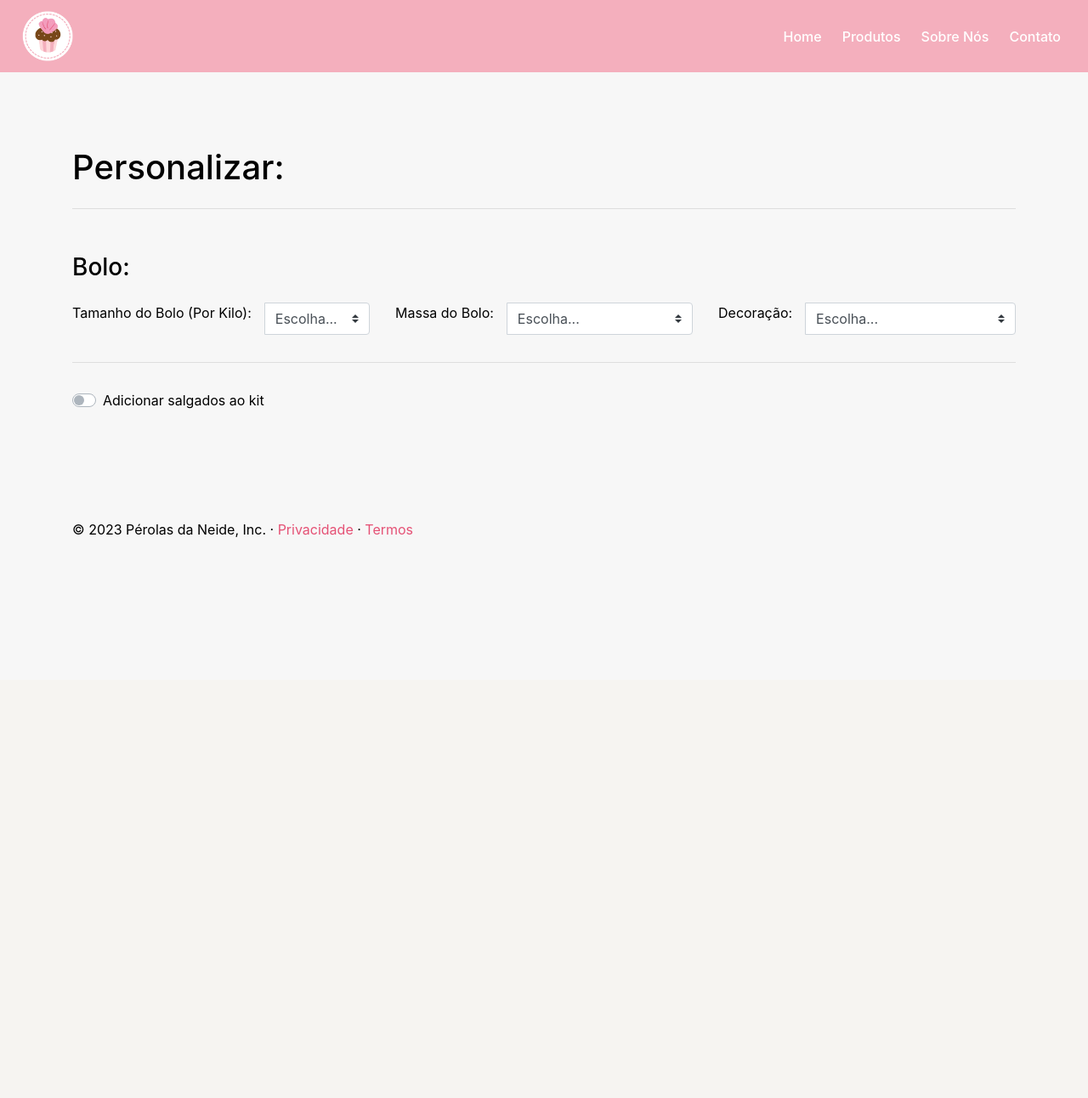
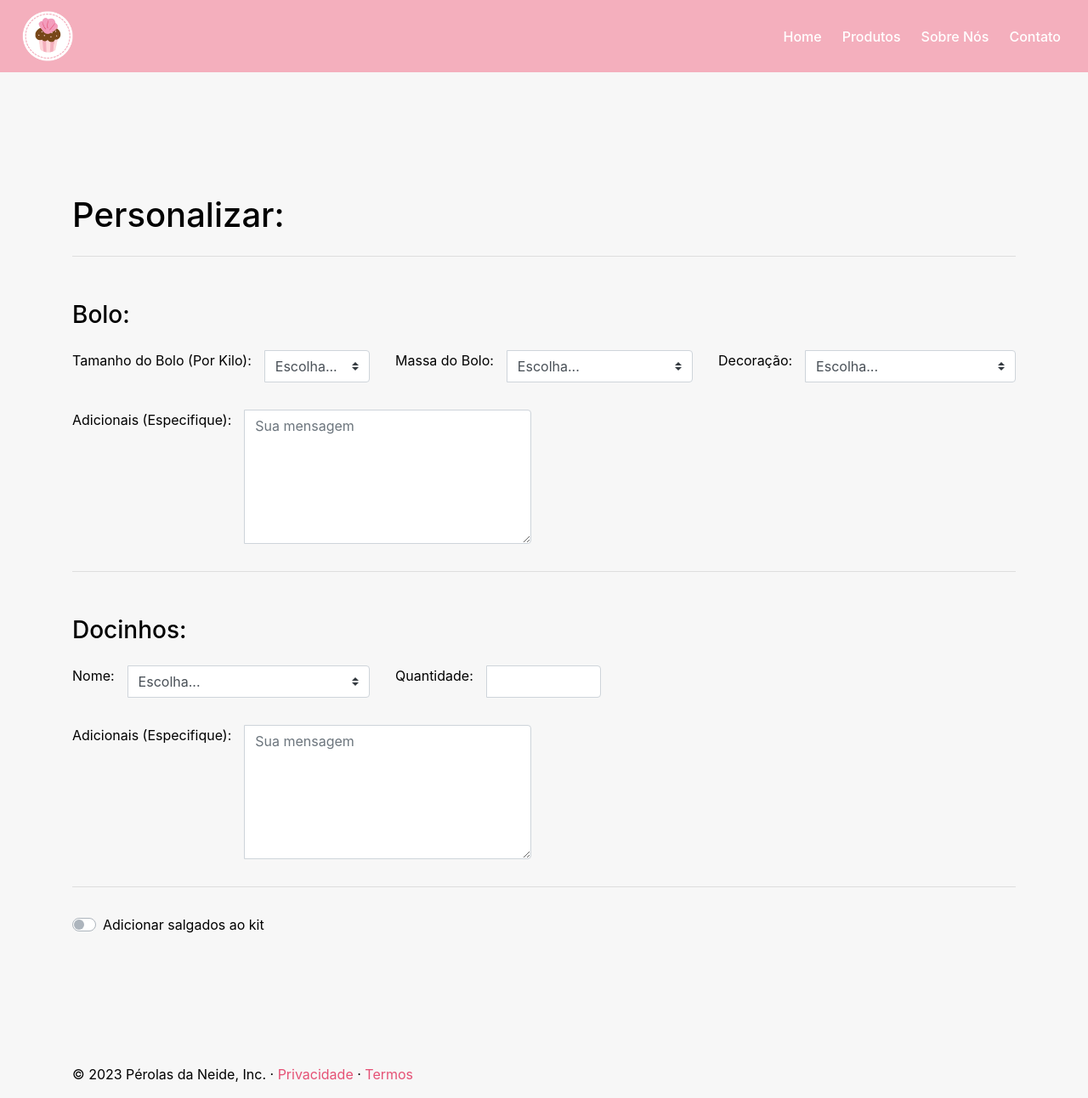
Before and after one commit to nana-marques/perolas-website, a CodeIgniter app: page /Ana/index.php/home/personalizar in a window 1280 px wide. Shown: the whole page at 85% size. Before the commit the page ends 632 px from the top, so only its background shows below. Run offline with CodeIgniter, Linux system fonts and the light colour scheme; data that the repository does not hold is empty; some libraries are stand-ins or nearby versions.

Commit message:
menu personalizar: docinhos e salgados

```diff
--- a/application/controllers/Home.php
+++ b/application/controllers/Home.php
@@ -81,7 +81,9 @@ class Home extends CI_Controller {
 	public function personalizar()
 	{
 		$this->load->model('Msalgados');
-		$data['resultado'] = $this->Msalgados->select();
+		$this->load->model('Mdoces');
+		$data['resultadoD'] = $this->Mdoces->select();
+		$data['resultadoS'] = $this->Msalgados->select();
 		$this->load->view('static/header.php');
 		$this->load->view('personalizar', $data);
 		$this->load->view('static/footer.php');
--- a/application/models/Mdoces.php
+++ b/application/models/Mdoces.php
@@ -22,7 +22,8 @@ class Mdoces extends CI_Model{
             }
         }
 
-        $this->db->select('doces.nome,
+        $this->db->select(' doces.id,
+                            doces.nome,
                             doces.tipo,
                             doces.descricao');
 
--- a/application/views/personalizar.php
+++ b/application/views/personalizar.php
@@ -2,6 +2,7 @@
 
 <div class="mt-5">
     <main role="main">
+        <?php echo form_open('produtos/personalizar', 'class="p-2" id="personalizar"') ?>
         <div class="container mt-5">
             <div class="row mt-5">
                 <div class="container marketing">
@@ -57,6 +58,50 @@
                         </select>
                     </div>
                 </div>
+                <div class="col-lg-6 mt-3">
+                    <div class="form-group input-group mb-3">
+                        <div class="input-group-prepend">
+                            <label class="mr-3" for="adicional">Adicionais (Especifique):</label>
+                        </div>
+                        <textarea name="adicional" id="adicional" class="form-control" placeholder="Sua mensagem" cols="50" rows="6"></textarea>
+                    </div>
+                </div>
+            </div>
+            <hr>
+            <div class="form-group row mt-4">
+                <div class="container marketing">
+                    <h3 style="margin-top: 1em;">Docinhos:</h3>
+                </div>
+                <div class="col-lg-4 mt-3">
+                    <div class="input-group">
+                        <div class="input-group-prepend">
+                            <label class="mr-3" for="docinho">Nome:</label>
+                        </div>
+                        <select class="custom-select" id="docinho">
+                            <option selected disabled>Escolha...</option>
+                            <?php foreach ($resultadoD as $row) { ?>
+                                <option value="<?php $row->id ?>"><?= $row->nome ?></option>
+                            <?php } ?>
+                        </select>
+                    </div>
+                </div>
+                <div class="col-lg-6 mt-3">
+                    <div class="input-group mb-3">
+                        <div class="input-group-prepend">
+                            <label for="quantidade" class="mr-3">Quantidade:</label>
+                        </div>
+                        <input type="number" class="form-control col-3" id="quantidade" min="10" step="5">
+                    </div>
+                </div>
+                <br />
+                <div class="col-lg-6 mt-3">
+                    <div class="form-group input-group mb-3">
+                        <div class="input-group-prepend">
+                            <label class="mr-3" for="adicional">Adicionais (Especifique):</label>
+                        </div>
+                        <textarea name="adicional" id="adicional" class="form-control" placeholder="Sua mensagem" cols="50" rows="6"></textarea>
+                    </div>
+                </div>
             </div>
             <hr>
             <div class="form-group row mt-3">
@@ -77,35 +122,50 @@
                 <div class="container marketing">
                     <h3 style="margin-top: 1em;">Salgados:</h3>
                 </div>
-                <div class="col-lg-4 mt-3">
+                <div class="row col-lg-12" id="divsalgado">
+                    <div class="col-lg-6 mt-3">
                         <div class="input-group">
                             <div class="input-group-prepend">
                                 <label class="mr-3" for="salgado">Nome:</label>
                             </div>
                             <select class="custom-select" id="salgado">
                                 <option selected disabled>Escolha...</option>
-                            <?php foreach ($resultado as $row) { ?>
+                                <?php foreach ($resultadoS as $row) { ?>
                                     <option value="<?php $row->id ?>"><?= $row->nome ?></option>
                                 <?php } ?>
                             </select>
                         </div>
                     </div>
-                <div class="col-lg-4 mt-3">
+                    <div class="col-lg-6 mt-3">
                         <div class="input-group mb-3">
                             <div class="input-group-prepend">
-                            <label for="quantidade" class="mr-3">Quantidade</label>
+                                <label for="quantidade" class="mr-3">Quantidade:</label>
                             </div>
-                        <input type="number" class="form-control col-3" id="quantidade" min="10" step="5">
+                            <input type="number" class="form-control col-3" id="quantidade" min="10" step="5" onkeypress="return (event.key !=8 && event.key ==0 || (event.key >= 48 && event.key <= 57))">
                         </div>
                     </div>
-                <div class="col-lg-3 mt-3">
-					<button class="btn btn-secondary rounded-right text-left btn-lg" title="Adicionar Salgado" type="button">
+                    <br />
+                </div>
+                <br />
+                <div class="col-lg-2 mt-3 float-right">
+					<button class="btn btn-secondary rounded-right text-left btn-lg" title="Adicionar Salgado" type="button" id="btnadd">
 						<i class="fas fa-plus"></i>
 					</button>
                 </div>
             </div>
         </div>
+        <?= form_close()?>
     </main>
 </div>
 
+<script>
+    $(function() {
+    $('#btnadd').click(function(){
+        var newDiv = $('<div class="col-lg-6 mt-3"><div class="input-group"><div class="input-group-prepend"> <label class="mr-3" for="salgado">Nome:</label></div><select class="custom-select" id="salgado"><option selected disabled>Escolha...</option><?php foreach ($resultadoS as $row) { ?><option value="<?php $row->id ?>"><?= $row->nome ?></option><?php } ?></select></div></div><div class="col-lg-6 mt-3"><div class="input-group mb-3"><div class="input-group-prepend"><label for="quantidade" class="mr-3">Quantidade:</label></div><input type="number" class="form-control col-3" id="quantidade" min="10" step="5"></div></div><br />');
+       $('#divsalgado').append(newDiv);
+    });
+});
+
+</script>
+
 </body>
```
Lines whose indentation alone changed are shown as unchanged.
